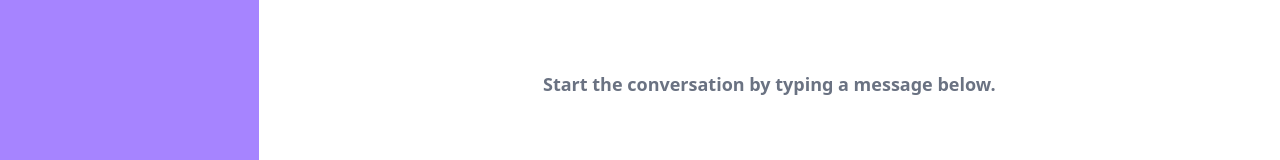
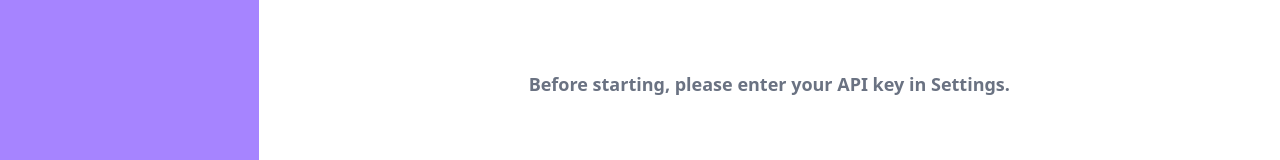
Before and after one commit to aaaabang/GPT-frontend, a React (Vite) app: page / in a window 1280 px wide. Shown: the part 316-476 px from the top of the page. Built offline with nearby package versions, Linux system fonts and the light colour scheme.

Commit message:
fix: text

```diff
--- a/src/components/LocalStorageModal.jsx
+++ b/src/components/LocalStorageModal.jsx
@@ -111,19 +111,19 @@ function LocalStorageModal({ isOpen, onClose }) {
               onClick={handleExportData}
               className="px-3 py-2 text-sm text-blue-600 border border-blue-300 rounded-md hover:bg-blue-50 transition-colors"
             >
-              导出数据
+              Export data
             </button>
             <button
               onClick={handleImportData}
               className="px-3 py-2 text-sm text-green-600 border border-green-300 rounded-md hover:bg-green-50 transition-colors"
             >
-              导入数据
+              Import data
             </button>
             <button
               onClick={handleClearData}
               className="px-3 py-2 text-sm text-red-600 border border-red-300 rounded-md hover:bg-red-50 transition-colors"
             >
-              清除所有数据
+              Clear data
             </button>
           </div>
         </div>
--- a/src/components/MessageList.jsx
+++ b/src/components/MessageList.jsx
@@ -29,7 +29,7 @@ function MessageList({ messages }) {
     return (
       <div className="flex h-full w-full items-center justify-center text-gray-500">
         <span className="font-bold text-lg">
-          Start the conversation by typing a message below.
+          Before starting, please enter your API key in Settings.
         </span>
       </div>
     );
```
